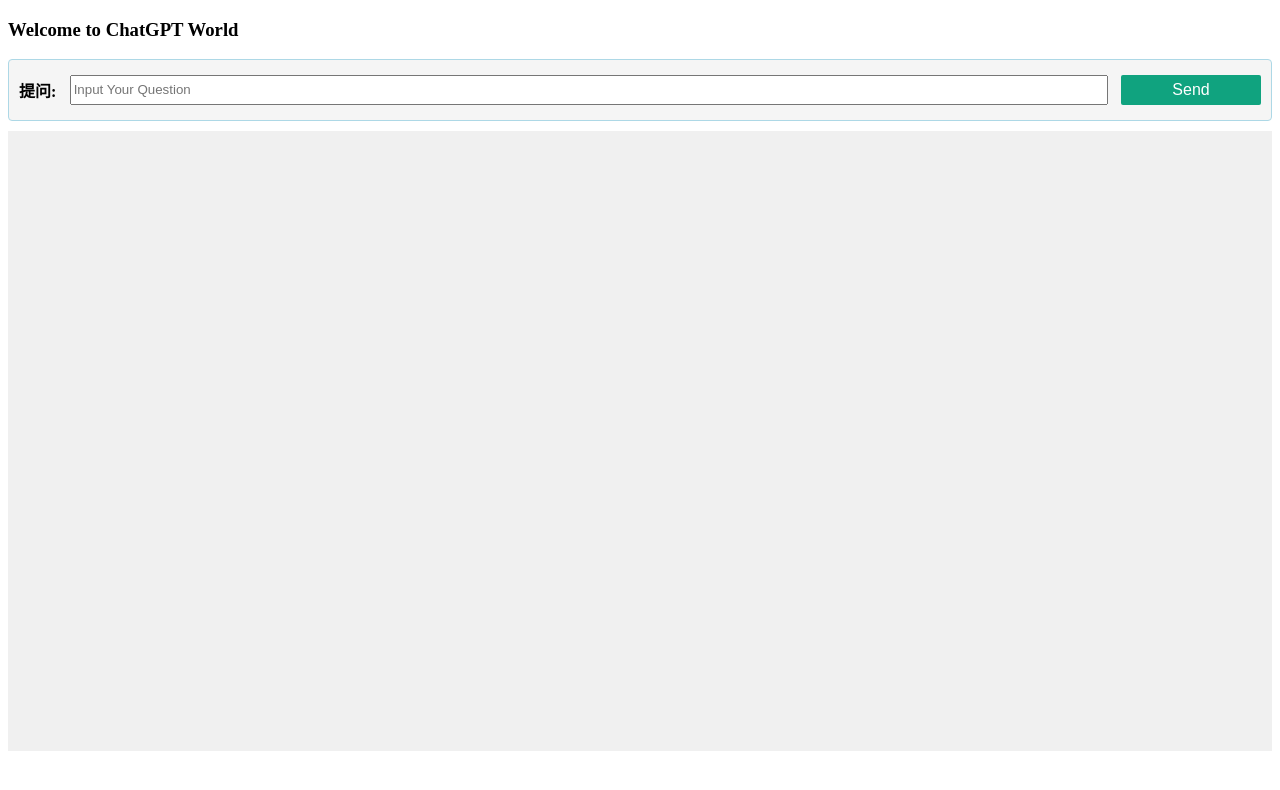
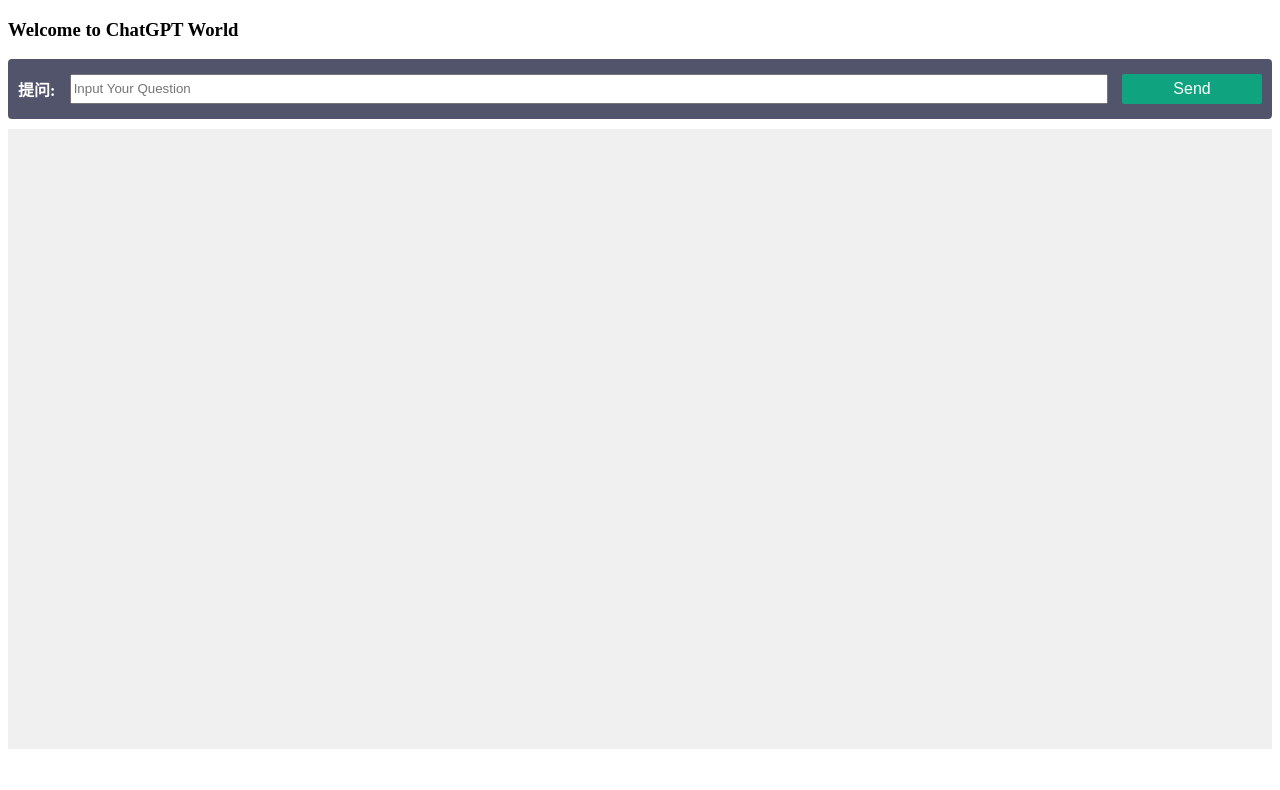
Before and after one commit to hotmanxp/electron-chatgpt, an Electron app: page index.html in a window 1280 px wide. Drawn offline with Linux system fonts and the light colour scheme.

Commit message:
update style

```diff
--- a/styles.css
+++ b/styles.css
@@ -44,9 +44,11 @@
   align-items: center;
   justify-content: space-between;
   margin-top: 10px;
-  border: 1px solid lightblue;
+  /* border: 1px solid lightblue; */
   padding: 15px 10px;
-  background-color: #f5f5f5;
+  /* background-color: #f5f5f5; */
+  background-color: hsl(235, 13%, 37%);
+  color: white;
   border-radius: 4px;
 }
 
```
